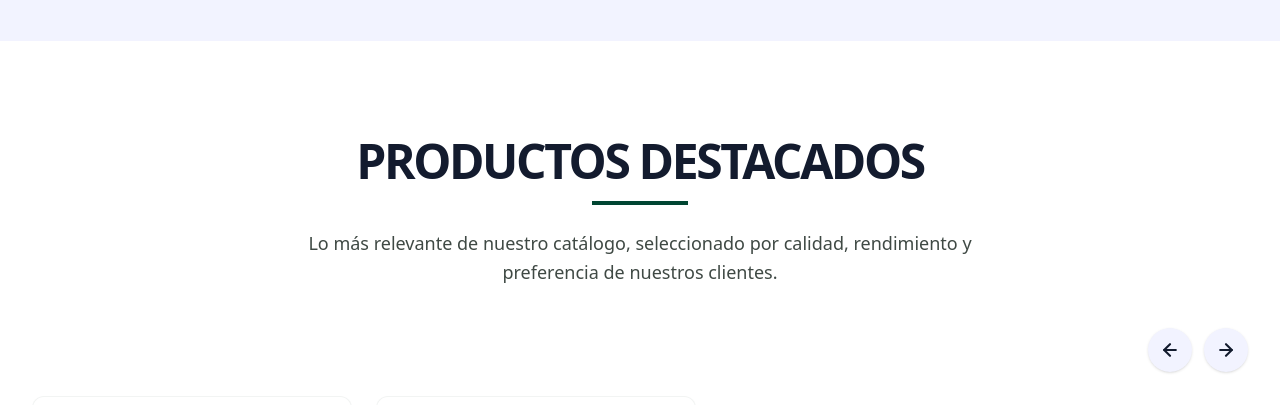
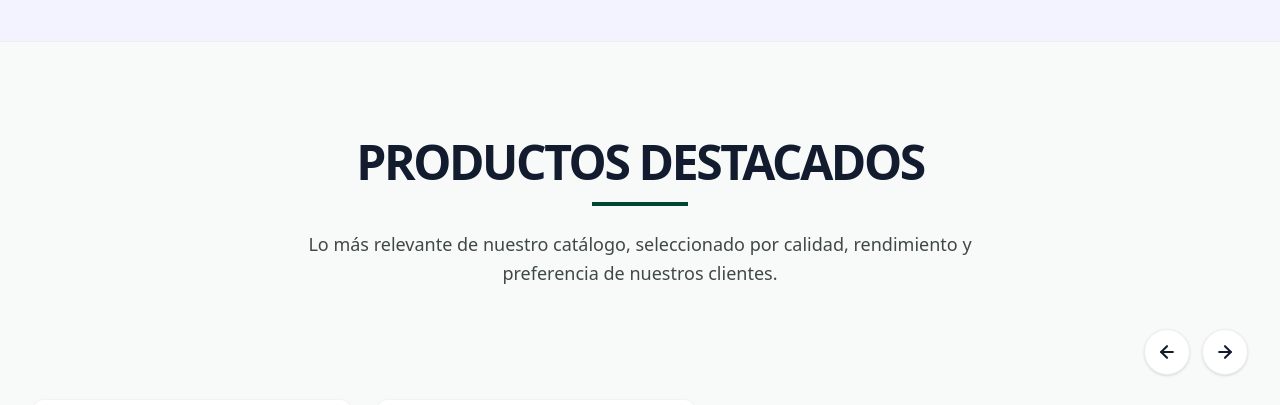
Before and after one commit to adwebdev29/CATALOGO-E-INVENTARIO, a Next.js app: page / in a window 1280 px wide. Shown: the part 1180-1585 px from the top of the page. Built offline with nearby package versions, Linux system fonts and the light colour scheme; no server answers; the database is empty.

Commit message:
scroll reverse efecto aplicado

```diff
--- a/package.json
+++ b/package.json
@@ -11,6 +11,7 @@
   "dependencies": {
     "@supabase/supabase-js": "^2.101.1",
     "browser-image-compression": "^2.0.2",
+    "framer-motion": "^12.38.0",
     "lucide-react": "^1.7.0",
     "next": "16.1.6",
     "nodemailer": "^8.0.4",
--- a/src/app/(Site)/page.jsx
+++ b/src/app/(Site)/page.jsx
@@ -1,6 +1,7 @@
 import Link from "next/link";
 import { supabase } from "../_lib/supabase/supabase";
 import MainProducts from "../_components/MainProducts";
+import ScrollReveal from "../_components/ScrollReveal"; // 🟢 Importamos el nuevo componente
 // 🟢 Importamos iconos de Lucide para iterarlos en las categorías dinámicas
 import { ArrowRight, Headphones, Laptop, Bot, Zap, Box } from "lucide-react";
 
@@ -37,7 +38,6 @@ const STATIC_PRODUCTS = [
 ];
 
 // 🟢 MAPA DE ESTILOS DINÁMICOS PARA LAS CATEGORÍAS
-// Rotaremos entre estos estilos para las categorías que vengan de la base de datos
 const CATEGORY_STYLES = [
   {
     bgClass: "bg-white border border-[#bec9c2]/10",
@@ -93,7 +93,7 @@ export default async function Home() {
         precio: p.precio,
         imagen_url: urlValida
           ? p.imagen_url
-          : "https://via.placeholder.com/300", // ← Cambiado a imagen_url
+          : "https://via.placeholder.com/300",
         etiqueta_1: p.etiqueta_1,
         etiqueta_2: p.etiqueta_2,
         precio_2: p.precio_2,
@@ -107,7 +107,6 @@ export default async function Home() {
     productosDestacados.length > 0 ? productosDestacados : STATIC_PRODUCTS;
 
   // 🟢 2. FETCH ESTRICTO DE CATEGORÍAS POPULARES
-  // Solo traerá las que en BD tengan "popular = true"
   const { data: categoriasPopulares } = await supabase
     .from("categorias")
     .select("nombre")
@@ -115,11 +114,14 @@ export default async function Home() {
     .limit(6);
 
   const displayCategorias = categoriasPopulares || [];
+
   return (
     <main className="pt-16">
-      {/* ── HERO (CON TUS IMÁGENES Y TEXTOS ORIGINALES) ── */}
+      {/* ── HERO ── */}
       <section className="relative px-8 py-20 md:py-32 bg-white overflow-hidden border-b border-[#bec9c2]/10">
         <div className="max-w-7xl mx-auto grid grid-cols-1 lg:grid-cols-2 gap-16 items-center">
+          {/* 🟢 Texto del Hero: Aparece de abajo hacia arriba */}
+          <ScrollReveal direction="up" delay={0.1}>
             <div className="z-10 architectural-border pl-8">
               <span className="text-[10px] font-black uppercase tracking-[0.3em] text-[#004532] mb-4 block">
                 Novedades 2026
@@ -129,8 +131,8 @@ export default async function Home() {
                 <span className="text-[#004532]">a tu Alcance</span>
               </h1>
               <p className="text-lg text-[#3f4944] mt-8 max-w-md leading-relaxed">
-              Tecnología que se integra contigo: accesorios funcionales, diseño
-              limpio y rendimiento confiable.
+                Tecnología que se integra contigo: accesorios funcionales,
+                diseño limpio y rendimiento confiable.
               </p>
               <div className="flex flex-wrap gap-4 mt-10">
                 <Link
@@ -141,7 +143,10 @@ export default async function Home() {
                 </Link>
               </div>
             </div>
+          </ScrollReveal>
 
+          {/* 🟢 Imagen del Hero: Entra desde la derecha */}
+          <ScrollReveal direction="left" delay={0.3}>
             <div className="relative">
               <div className="aspect-square bg-slate-100 overflow-hidden shadow-2xl">
                 <img
@@ -157,6 +162,7 @@ export default async function Home() {
                 </p>
               </div>
             </div>
+          </ScrollReveal>
         </div>
 
         {/* Vertical label */}
@@ -167,10 +173,12 @@ export default async function Home() {
         </div>
       </section>
 
-      {/* ── CATEGORIES (100% DINÁMICAS DESDE SUPABASE) ── */}
+      {/* ── CATEGORIES ── */}
       <section className="px-8 py-24 bg-[#f2f3ff]">
         <div className="max-w-7xl mx-auto">
-          <div className="block  md:flex justify-between gap-5 items-end mb-12 architectural-border pl-6">
+          {/* 🟢 Título de categorías */}
+          <ScrollReveal direction="up">
+            <div className="block md:flex justify-between gap-5 items-end mb-12 architectural-border pl-6">
               <div>
                 <h2 className="text-3xl font-black tracking-tight text-[#131b2e] uppercase">
                   Categorías <span className="text-[#004532]">Populares</span>
@@ -187,8 +195,8 @@ export default async function Home() {
                 <ArrowRight size={16} />
               </Link>
             </div>
+          </ScrollReveal>
 
-          {/* 🟢 DIBUJAMOS SOLO LAS CATEGORÍAS QUE VIENEN DE LA BASE DE DATOS */}
           {displayCategorias.length === 0 ? (
             <p className="text-slate-500 text-sm font-medium">
               No hay categorías populares marcadas en la base de datos todavía.
@@ -196,15 +204,19 @@ export default async function Home() {
           ) : (
             <div className="grid grid-cols-1 md:grid-cols-2 lg:grid-cols-3 gap-6">
               {displayCategorias.map((cat, index) => {
-                // Asignamos el estilo e ícono rotando sobre el arreglo CATEGORY_STYLES
                 const style = CATEGORY_STYLES[index % CATEGORY_STYLES.length];
                 const IconComponent = style.Icon;
 
                 return (
+                  // 🟢 Cada tarjeta aparece con un ligero retraso escalonado (index * 0.15)
+                  <ScrollReveal
+                    key={cat.nombre}
+                    direction="up"
+                    delay={index * 0.15}
+                  >
                     <Link
-                    key={cat.nombre}
                       href={`/catalogo?categoria=${encodeURIComponent(cat.nombre)}`}
-                    className={`group relative ${style.bgClass} p-10 h-[320px] flex flex-col justify-end hover:shadow-xl transition-all duration-300 rounded-xl cursor-pointer overflow-hidden`}
+                      className={`group relative ${style.bgClass} p-10 h-[320px] flex flex-col justify-end hover:shadow-xl transition-all duration-300 rounded-xl cursor-pointer overflow-hidden block w-full`}
                     >
                       <div
                         className={`absolute top-10 left-10 ${style.iconColor} group-hover:scale-110 transition-transform`}
@@ -229,6 +241,7 @@ export default async function Home() {
                         <IconComponent size={180} strokeWidth={1} />
                       </div>
                     </Link>
+                  </ScrollReveal>
                 );
               })}
             </div>
@@ -237,10 +250,16 @@ export default async function Home() {
       </section>
 
       {/* ── FEATURED PRODUCTS SLIDER ── */}
+      {/* 🟢 El slider principal completo aparece haciendo scroll */}
+      <ScrollReveal direction="up" delay={0.2}>
+        <MainProducts productosDestacados={displayProducts} />
+      </ScrollReveal>
 
-      <MainProducts productosDestacados={displayProducts} />
+      {/* ── BOTTOM PROMO SECTION ── */}
       <section className="px-8 py-32 bg-[#131b2e] text-white overflow-hidden relative border-t border-white/5">
         <div className="max-w-7xl mx-auto flex flex-col md:flex-row items-center gap-20 relative z-10">
+          {/* 🟢 Texto Promocional: Entra desde la izquierda */}
+          <ScrollReveal direction="right" delay={0.2}>
             <div className="flex-1 architectural-border pl-10 border-[#004532]">
               <h2 className="text-4xl md:text-5xl font-black tracking-tight leading-tight uppercase">
                 Más que <br />
@@ -249,12 +268,12 @@ export default async function Home() {
 
               <p className="mt-8 text-lg text-slate-400 leading-relaxed max-w-xl">
                 En WOOX nos enfocamos en productos que te ayuden a ser más
-              eficiente. Buena calidad, buen diseño y desempeño confiable en el
-              día a día.
+                eficiente. Buena calidad, buen diseño y desempeño confiable en
+                el día a día.
               </p>
 
-            <div className="block  md:grid md:grid-cols-2 gap-12 mt-16">
-              <div className="border-l border-white/10 pl-6">
+              <div className="block md:grid md:grid-cols-2 gap-12 mt-16">
+                <div className="border-l border-white/10 pl-6 mb-8 md:mb-0">
                   <p className="text-5xl font-black text-[#8bd6b6]">
                     Calidad real{" "}
                   </p>
@@ -279,8 +298,10 @@ export default async function Home() {
                 <ArrowRight size={16} />
               </Link>
             </div>
+          </ScrollReveal>
 
-          {/* IMAGEN */}
+          {/* 🟢 Imagen Promocional: Entra desde la derecha */}
+          <ScrollReveal direction="left" delay={0.4}>
             <div className="flex-1 w-full h-[500px] bg-slate-900 overflow-hidden relative shadow-2xl">
               <img
                 alt="Accesorios WOOX"
@@ -289,6 +310,7 @@ export default async function Home() {
               />
               <div className="absolute inset-0 bg-gradient-to-t from-[#131b2e] via-transparent to-transparent"></div>
             </div>
+          </ScrollReveal>
         </div>
 
         <div className="absolute left-8 bottom-32 rotate-180 [writing-mode:vertical-lr] text-[10px] font-black uppercase tracking-[0.5em] text-white/5 pointer-events-none">
--- a/src/app/_components/MainProducts.jsx
+++ b/src/app/_components/MainProducts.jsx
@@ -2,8 +2,9 @@
 import Link from "next/link";
 import MainProductsList from "./MainProductsList";
 import { useRef } from "react";
-// 🟢 Importamos ArrowLeft y ArrowRight para los nuevos botones
 import { ArrowRight, ArrowLeft } from "lucide-react";
+// 🟢 Importamos ScrollReveal (al estar en la misma carpeta, usamos ./)
+import ScrollReveal from "./ScrollReveal";
 
 export default function MainProducts({ productosDestacados }) {
   const scrollRef = useRef(null);
@@ -17,12 +18,11 @@ export default function MainProducts({ productosDestacados }) {
   };
 
   return (
-    <section className="px-8 py-24 bg-white relative">
+    <section className="px-8 py-24 bg-[#f8faf9] border-y border-[#bec9c2]/20 relative overflow-hidden">
       <div className="max-w-7xl mx-auto">
-        {/* CABECERA ARQUITECTÓNICA */}
+        {/* 🟢 CABECERA ARQUITECTÓNICA (Aparece hacia arriba) */}
+        <ScrollReveal direction="up">
           <div className="text-center mb-10">
-          {" "}
-          {/* Reduje un poco el margen inferior para que los botones se integren mejor */}
             <h2 className="text-4xl md:text-5xl font-black tracking-tighter text-[#131b2e] uppercase mb-4">
               Productos Destacados
             </h2>
@@ -32,40 +32,47 @@ export default function MainProducts({ productosDestacados }) {
               rendimiento y preferencia de nuestros clientes.
             </p>
           </div>
+        </ScrollReveal>
 
-        {/* 🟢 NUEVOS CONTROLES DEL CARRUSEL (Siempre visibles, arriba a la derecha) */}
+        {/* 🟢 CONTROLES DEL CARRUSEL (Aparecen desde la derecha con leve retraso) */}
+        <ScrollReveal direction="left" delay={0.1}>
           <div className="flex justify-end gap-3 mb-6">
             <button
               onClick={() => handleScroll("left")}
-            className="p-3 bg-[#f2f3ff] text-[#131b2e] hover:bg-[#131b2e] hover:text-white rounded-full transition-all duration-300 shadow-sm hover:shadow-md"
+              className="p-3 bg-white border border-[#bec9c2]/30 text-[#131b2e] hover:bg-[#131b2e] hover:text-white rounded-full transition-all duration-300 shadow-sm hover:shadow-md"
               aria-label="Deslizar a la izquierda"
             >
               <ArrowLeft size={20} strokeWidth={2.5} />
             </button>
             <button
               onClick={() => handleScroll("right")}
-            className="p-3 bg-[#f2f3ff] text-[#131b2e] hover:bg-[#131b2e] hover:text-white rounded-full transition-all duration-300 shadow-sm hover:shadow-md"
+              className="p-3 bg-white border border-[#bec9c2]/30 text-[#131b2e] hover:bg-[#131b2e] hover:text-white rounded-full transition-all duration-300 shadow-sm hover:shadow-md"
               aria-label="Deslizar a la derecha"
             >
               <ArrowRight size={20} strokeWidth={2.5} />
             </button>
           </div>
+        </ScrollReveal>
 
-        {/* CONTENEDOR DEL SLIDER */}
+        {/* 🟢 CONTENEDOR DEL SLIDER (Aparece hacia arriba después de los controles) */}
+        <ScrollReveal direction="up" delay={0.2}>
           <div className="relative">
             <MainProductsList ref={scrollRef} productos={productosDestacados} />
           </div>
+        </ScrollReveal>
 
-        {/* BOTÓN INFERIOR */}
+        {/* 🟢 BOTÓN INFERIOR (Es lo último en aparecer) */}
+        <ScrollReveal direction="up" delay={0.3}>
           <div className="text-center mt-12">
             <Link
               href="/catalogo"
-            className="inline-flex items-center gap-2 border-2 border-[#004532] text-[#004532] px-10 py-4 font-bold text-xs tracking-widest uppercase hover:bg-[#004532] hover:text-white transition-all rounded-lg shadow-sm hover:shadow-md hover:-translate-y-0.5"
+              className="inline-flex items-center gap-2 border-2 border-[#004532] text-[#004532] px-10 py-4 font-bold text-xs tracking-widest uppercase hover:bg-[#004532] hover:text-white transition-all rounded-lg shadow-sm hover:shadow-md hover:-translate-y-0.5 bg-white"
             >
               Ver Catálogo Completo
               <ArrowRight size={16} />
             </Link>
           </div>
+        </ScrollReveal>
       </div>
     </section>
   );
--- /dev/null
+++ b/src/app/_components/ScrollReveal.jsx
@@ -0,0 +1,32 @@
+"use client";
+import { motion } from "framer-motion";
+
+export default function ScrollReveal({
+  children,
+  delay = 0,
+  direction = "up",
+}) {
+  // Definimos desde dónde va a aparecer el elemento
+  const directions = {
+    up: { y: 40, x: 0 },
+    down: { y: -40, x: 0 },
+    left: { x: 40, y: 0 },
+    right: { x: -40, y: 0 },
+    none: { x: 0, y: 0 }, // Solo fade in sin movimiento
+  };
+
+  return (
+    <motion.div
+      initial={{ opacity: 0, ...directions[direction] }}
+      whileInView={{ opacity: 1, x: 0, y: 0 }}
+      viewport={{ once: true, margin: "-50px" }} // once: true hace que solo se anime la primera vez que lo ves
+      transition={{
+        duration: 0.7,
+        delay: delay,
+        ease: "easeOut",
+      }}
+    >
+      {children}
+    </motion.div>
+  );
+}
```
Also changed, not shown: src/app/(Site)/catalogo/page.jsx (+16 -3 lines), src/app/(Site)/contacto/page.jsx (+32 -12 lines), src/app/(Site)/layout.jsx (+8 -1 lines), 1 other file (tests, documents, lock files or other folders). Lines whose indentation alone changed are shown as unchanged.
